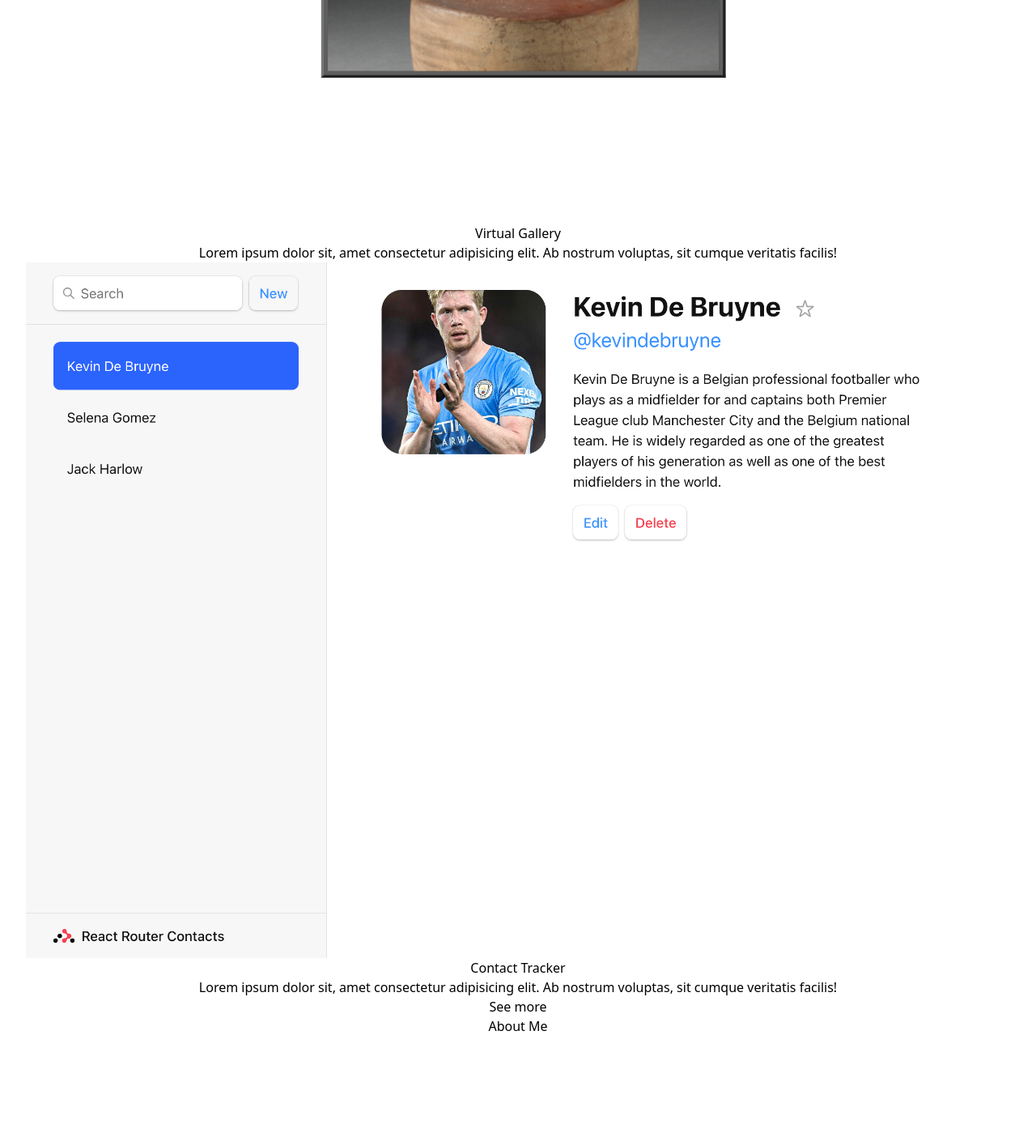
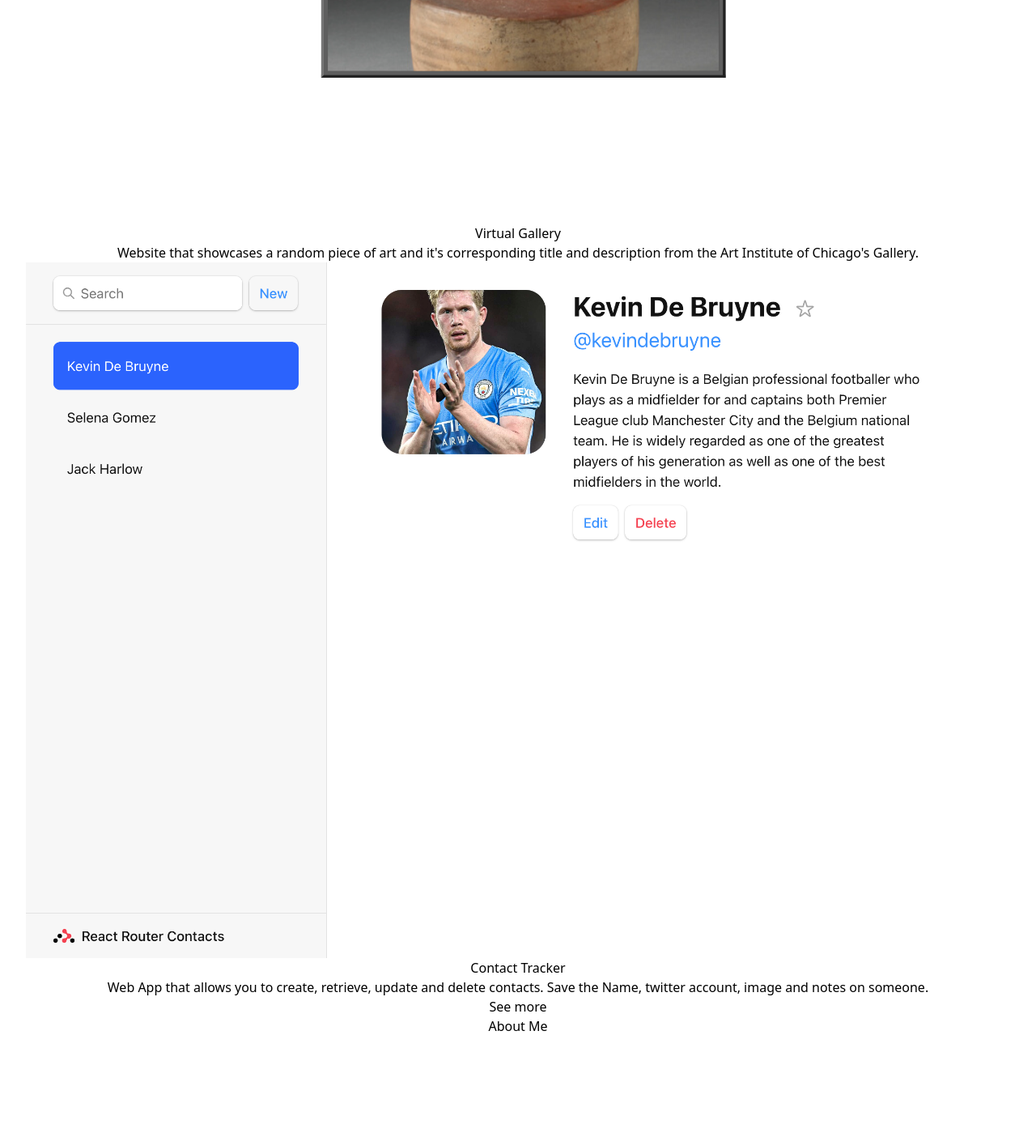
Before and after one commit to BeBolt09/Sebastien-s-Personal-Portfolio, a React (Vite) app: page / in a window 1280 px wide. Shown: the part 5766-7181 px from the top of the page at 81% size. Built offline with nearby package versions, Linux system fonts and the light colour scheme.

Commit message:
Updated Portfolio.tsx
Changed the Lorem to actual text

```diff
--- a/src/components/Portfolio.tsx
+++ b/src/components/Portfolio.tsx
@@ -20,14 +20,18 @@
                 <img className="w-full p-4" src='/RandomeGallerypix.png'/>
                 <div className="px-6 pb-4">
                     <div className="font-mono font-bold text-gray-600 text-xl mb-2">Virtual Gallery</div>
-                    <p className="font-mono text-gray-600 text-base text-left">Lorem ipsum dolor sit, amet consectetur adipisicing elit. Ab nostrum voluptas, sit cumque veritatis facilis!</p>
+                    <p className="font-mono text-gray-600 text-base text-left">
+                        Website that showcases a random piece of art and it's corresponding title and description from the Art Institute of Chicago's Gallery.
+                    </p>
                 </div>
             </div>
             <div className="max-w-sm rounded-lg overflow-hidden border-2 border-gray-500 shadow-lg mx-5">
                 <img className="w-full p-4" src='/ContactTracker.png'/>
                 <div className="px-6 pb-4">
                     <div className="font-mono font-bold text-gray-600 text-xl mb-2">Contact Tracker</div>
-                    <p className="font-mono text-gray-600 text-base text-left">Lorem ipsum dolor sit, amet consectetur adipisicing elit. Ab nostrum voluptas, sit cumque veritatis facilis!</p>
+                    <p className="font-mono text-gray-600 text-base text-left">
+                        Web App that allows you to create, retrieve, update and delete contacts. Save the Name, twitter account, image and notes on someone.
+                    </p>
                 </div>
             </div>
         </div>
```
